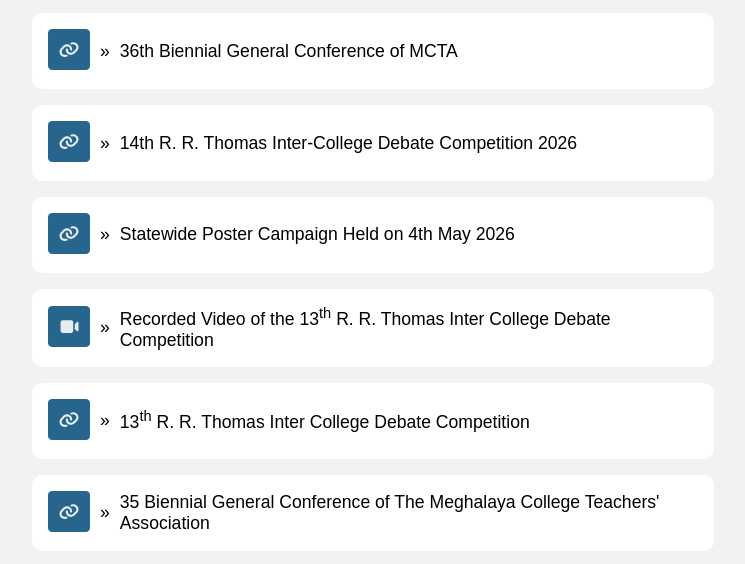
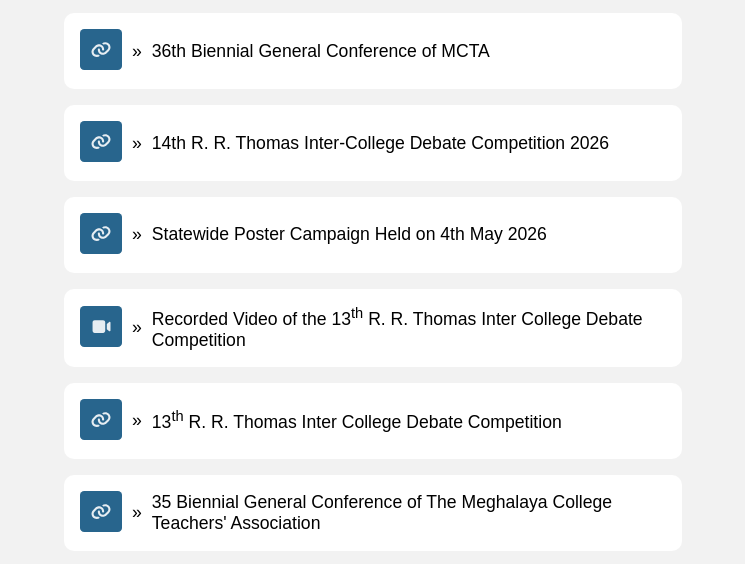
Before and after one commit to mctashillong/mctashillong.github.io, a plain HTML site: page public_html/index.html in a window 1280 px wide. Shown: the part 211-775 px from the top of the page, without its empty margins (267-1012 px from the left). Drawn offline with nearby package versions, Linux system fonts and the light colour scheme.

Commit message:
Update index.html

```diff
--- a/public_html/index.html
+++ b/public_html/index.html
@@ -118,6 +118,8 @@
             padding:1rem;
         }
         main{
+            /* Link buttons */
+            .links {
                 text-align: center;
                 display: flex;
                 flex-direction: column;
@@ -140,7 +142,6 @@
                     text-align: start;
                     margin:0 1rem;
                     font-size:1.1rem;
-                width: 100%;
                     .svg-icons{
                         background-color:var(--primary-a10);
                         color:var(--primary-a90);
@@ -151,6 +152,7 @@
                 a:hover {
                     background:var(--surface-tonal-a10);
                     text-decoration: none;
+                }
             }
         }
         footer{
@@ -174,11 +176,12 @@
             <a href="https://instagram.com/mctashillong"><svg class="svg-icons"><use xlink:href="#ig"></use></svg></a>
             <a href="https://mcta.in"><svg class="svg-icons"><use xlink:href="#globe"></use></svg></a>
         </div>
-        <div>
+        <div class="text-center">
             @mcta
         </div>
     </header>
     <main>
+        <div class="links">
             <a href="https://www.mcta.in/2026/09/36th-biennial-general-conference.html" target="_blank"><span><svg class="svg-icons"><use xlink:href="#link"></use></svg></span><span>&raquo;</span><span>36th Biennial General Conference of MCTA</span></a>
             <a href="https://www.mcta.in/2026/09/14th-r-r-thomas-inter-college-debate.html" target="_blank"><span><svg class="svg-icons"><use xlink:href="#link"></use></svg></span><span>&raquo;</span><span>14th R. R. Thomas Inter-College Debate Competition 2026</span></a>
             <a href="https://www.mcta.in/2026/05/statewide-poster-campaign-held-on-4th-may-2026.html" target="_blank"><span><svg class="svg-icons"><use xlink:href="#link"></use></svg></span><span>&raquo;</span><span>Statewide Poster Campaign Held on 4th May 2026</span></a>
@@ -188,6 +191,7 @@
             <a href="https://www.mcta.in/2022/12/closing-ceremony-of-golden-jubilee.html" target="_blank"><span><svg class="svg-icons"><use xlink:href="#link"></use></svg></span><span>&raquo;</span><span>Closing Ceremony of the Golden Jubilee Celebration of MCTA Shillong</span></a>
             <a href="https://www.mcta.in/p/golden-jubilee-celebration.html" target="_blank"><span><svg class="svg-icons"><use xlink:href="#link"></use></svg></span><span>&raquo;</span><span>Golden Jubilee Year Celebration</span></a>
             <a href="https://www.mcta.in/2022/04/mcta-celebrates-its-50th-foundation-day.html" target="_blank"><span><svg class="svg-icons"><use xlink:href="#link"></use></svg></span><span>&raquo;</span><span>MCTA Celebrates its 50<sup>th</sup> Foundation Day</span></a>
+        </div>
     </main>
     <footer>
         <div class="social">
@@ -227,5 +231,6 @@
             <path fill="currentColor" d="M128 128C92.7 128 64 156.7 64 192L64 448C64 483.3 92.7 512 128 512L384 512C419.3 512 448 483.3 448 448L448 192C448 156.7 419.3 128 384 128L128 128zM496 400L569.5 458.8C573.7 462.2 578.9 464 584.3 464C597.4 464 608 453.4 608 440.3L608 199.7C608 186.6 597.4 176 584.3 176C578.9 176 573.7 177.8 569.5 181.2L496 240L496 400z"/>
         </symbol>
     </svg>
+    <script src="https://cdn.jsdelivr.net/npm/bootstrap@5.3.5/dist/js/bootstrap.bundle.min.js" integrity="sha384-k6d4wzSIapyDyv1kpU366/PK5hCdSbCRGRCMv+eplOQJWyd1fbcAu9OCUj5zNLiq" crossorigin="anonymous"></script>
   </body>
 </html>
```
Lines whose indentation alone changed are shown as unchanged.
